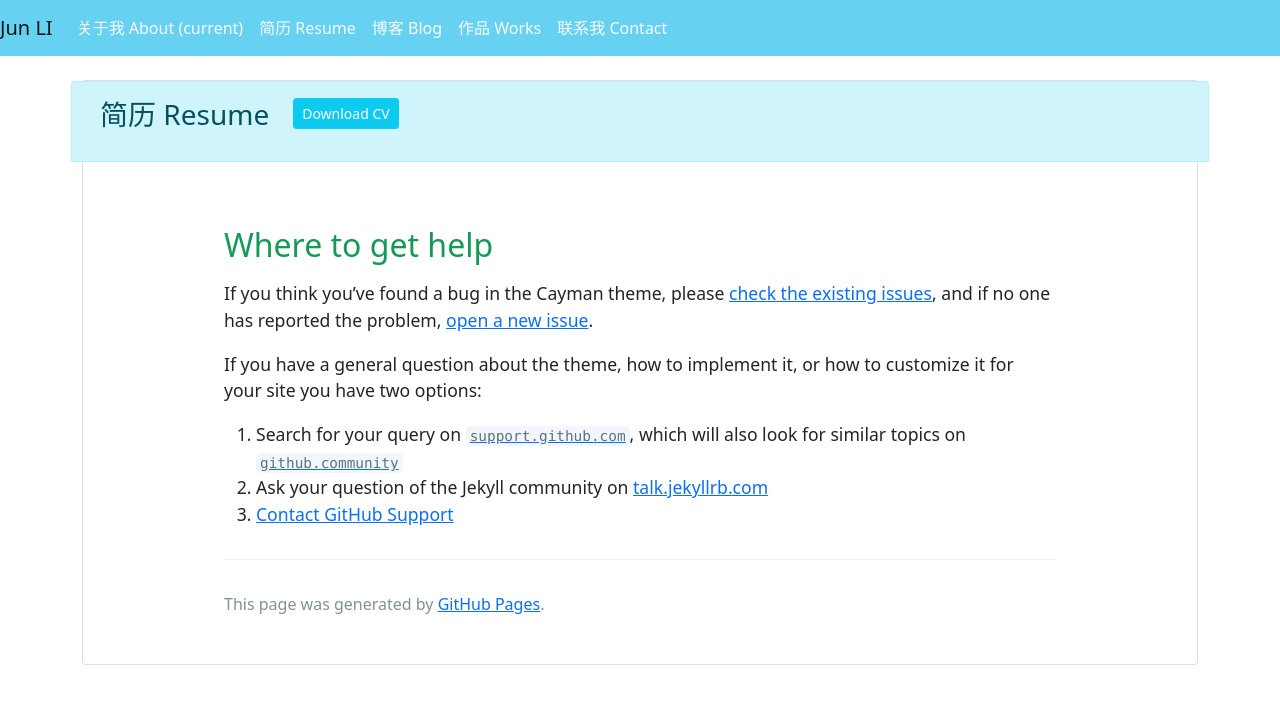
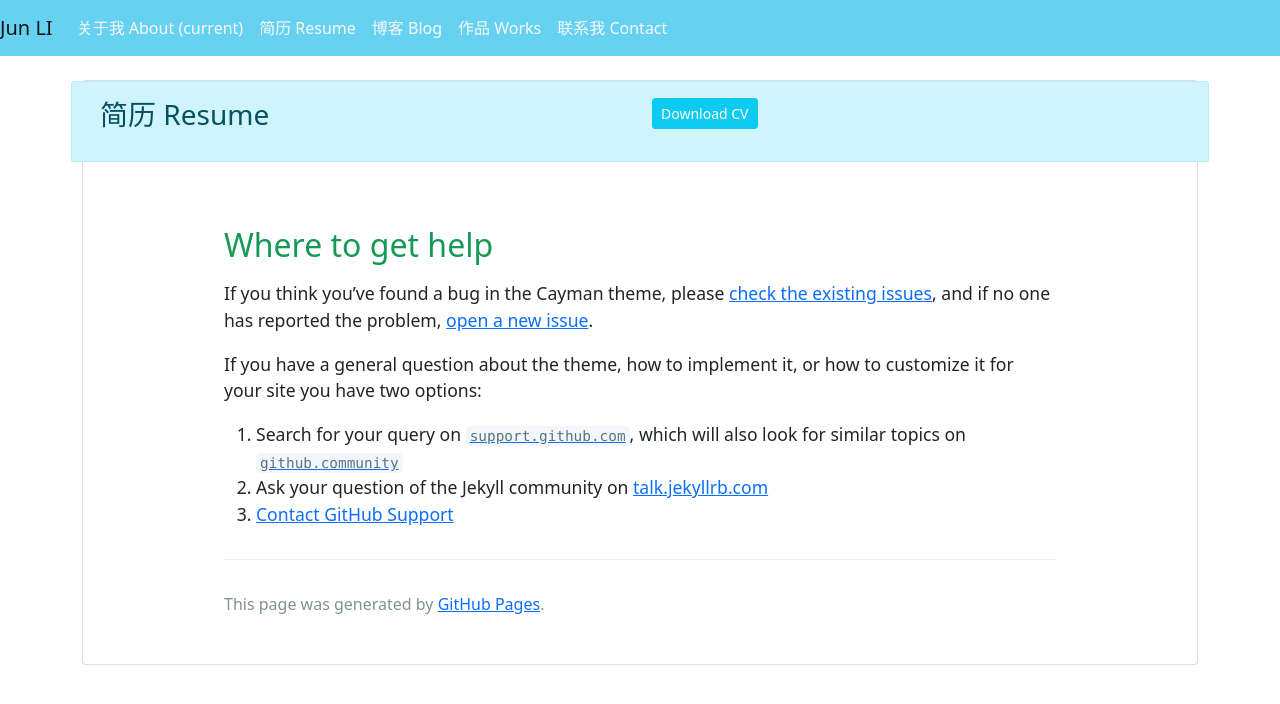
Before and after one commit to lijuncq/lijuncq.github.io, a Jekyll site: the page built from docs/SUPPORT.md, in a window 1280 px wide. Shown: the top 704 px of the page. Built offline with Jekyll 4.4.1, drawn with Linux system fonts in a browser that asks for light colours; our own code applies the rules of GitHub Pages for plain Markdown files.

Commit message:
Update default.html

```diff
--- a/_layouts/default.html
+++ b/_layouts/default.html
@@ -33,8 +33,8 @@
       <br />
       <div class="card">
         <div class="card-header alert alert-info row">
-          <div class="col-auto mr-auto"><h3>简历 Resume</h3></div>
-          <div class="col-auto text-right" id="btn_download">
+          <div class="col"><h3>简历 Resume</h3></div>
+          <div class="col text-right" id="btn_download">
             <a class="btn btn-sm btn-info text-white" href="{{ '/cv/CV_JunLI_CN.pdf' | relative_url }}">Download CV</a>
           </div>
         </div>
```
